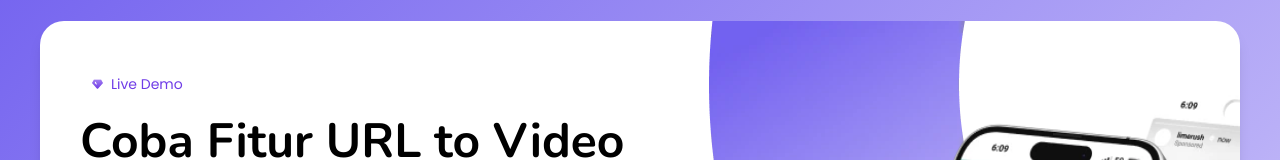
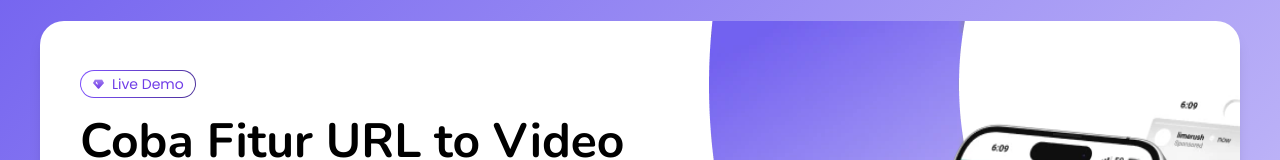
Before and after one commit to ignasiusadhitia/videfly, a React (Vite) app: page / in a window 1280 px wide. Shown: the part 168-328 px from the top of the page. Built offline with nearby package versions, Linux system fonts and the light colour scheme.

Commit message:
chore: remove commented line

```diff
--- a/src/components/ui/Badge.jsx
+++ b/src/components/ui/Badge.jsx
@@ -9,25 +9,16 @@ import { Icon, Typography } from '@ui';
 const Badge = ({ label }) => {
   const { sectionIconKey } = data.sections;
   const icon = Icons[sectionIconKey];
+
   return (
-    // <div className="relative w-fit flex items-center rounded-[200px] h-7 gap-[7px]  p-[11px] border border-purple-dark">
-    //   <Icon IconComponent={icon} width="w-[13px]" />
-    //   <Typography
-    //     color="text-purple-primary"
-    //     tag="span"
-    //     variant="poppins-regular-14-relaxed"
-    //   >
-    //     {label}
-    //   </Typography>
-    // </div>
     <div
       className="relative w-fit flex items-center rounded-[200px] h-7 gap-[7px] p-[11px] badge-border-gradient"
-      // style={{
-      //   border: '1px solid transparent',
-      //   background:
-      //     'linear-gradient(white, white) padding-box, ' +
-      //     'linear-gradient(109.89deg, #7F52FF 1.07%, #4C3199 100%) border-box',
-      // }}
+      style={{
+        border: '1px solid transparent',
+        background:
+          'linear-gradient(white, white) padding-box, ' +
+          'linear-gradient(109.89deg, #7F52FF 1.07%, #4C3199 100%) border-box',
+      }}
     >
       <Icon IconComponent={icon} width="w-[13px]" />
       <Typography
```
